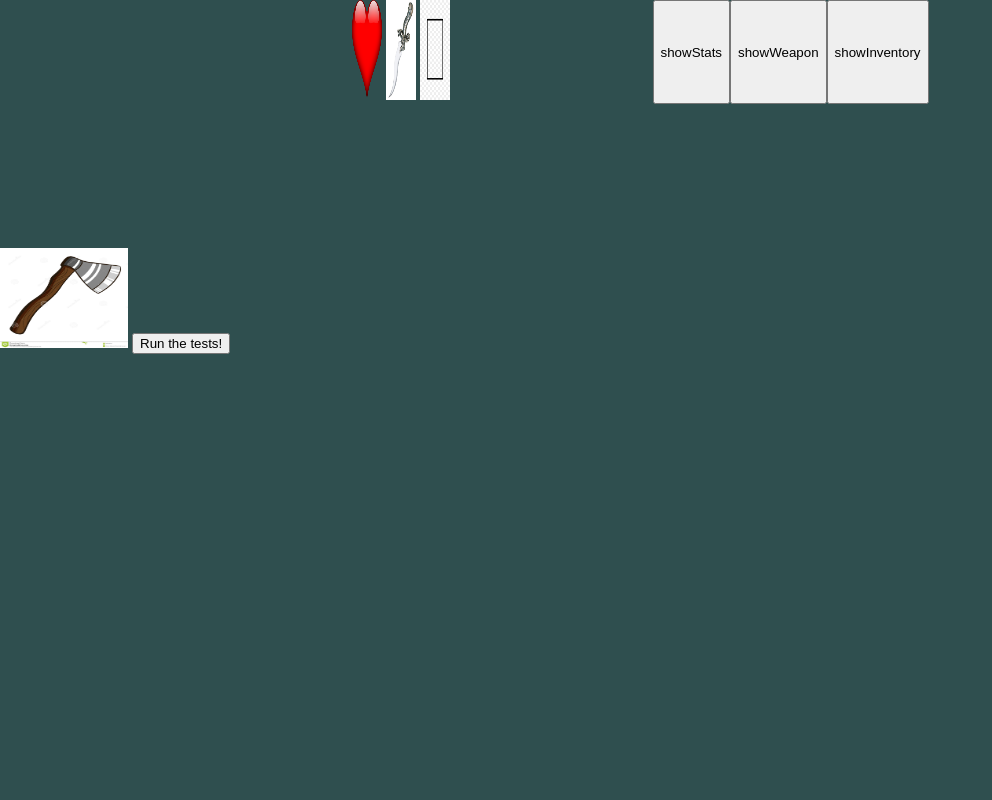
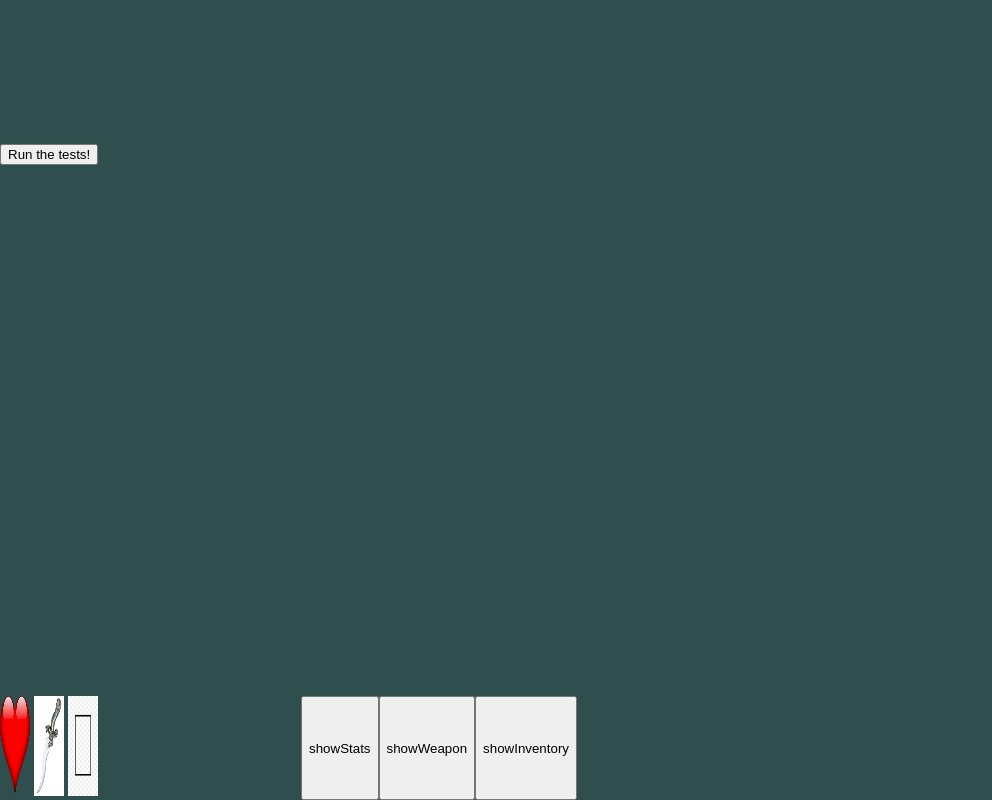
Before and after one commit to Sko007/mini-Game, a plain HTML site: page index.html in a window 1280 px wide. Shown: the whole page, without its empty margins (0-992 px from the left). Drawn offline with Linux system fonts and the light colour scheme.

Commit message:
cleaning

```diff
--- a/YOUR_JAVASCRIPT_HERE.js
+++ b/YOUR_JAVASCRIPT_HERE.js
@@ -47,6 +47,8 @@ function pickUpItem(person, weapon) {
     //Adds Weapon to last element of Array
     const inventory = person.inventory;
     inventory.push(weapon);
+
+    alert("You picked up a " + weapon)
 
 }
 
--- a/index.html
+++ b/index.html
@@ -45,7 +45,7 @@
 
 
 
-  <img id="axe" src="axe.jpg" onclick="pickUpItem();"/>
+  <!-- <img id="axe" src="axe.jpg" onclick="pickUpItem();"/> -->
 
 
   <!-- I RECOMMEND YOU LEAVE THE REST UNTOUCHED -->
--- a/style.css
+++ b/style.css
@@ -8,6 +8,8 @@ main{
 
     display:flex;
     justify-content: center;
+    position: fixed;
+    bottom:0;
 
 }
 #stats{
```
Also changed, not shown: bag.png (deleted).
